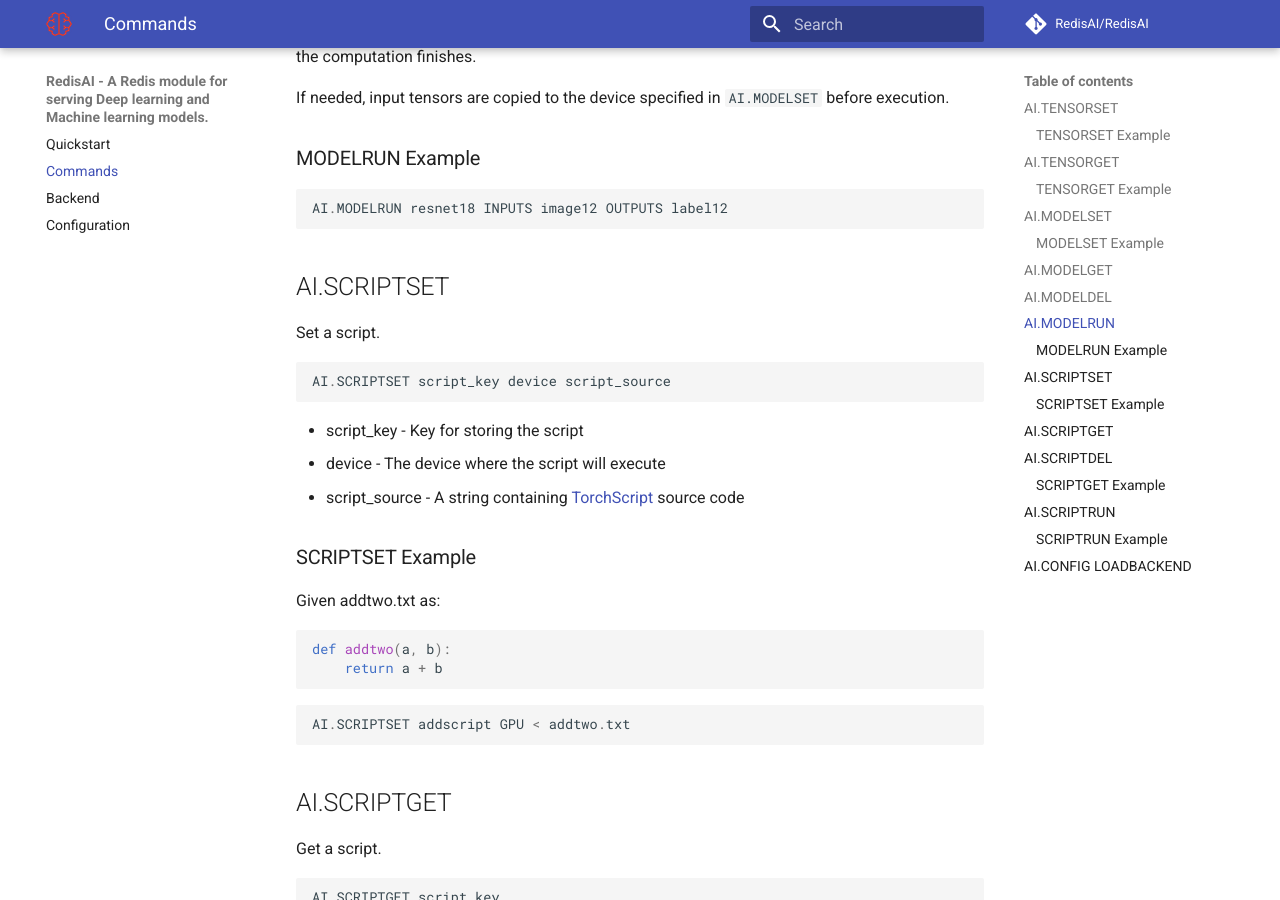
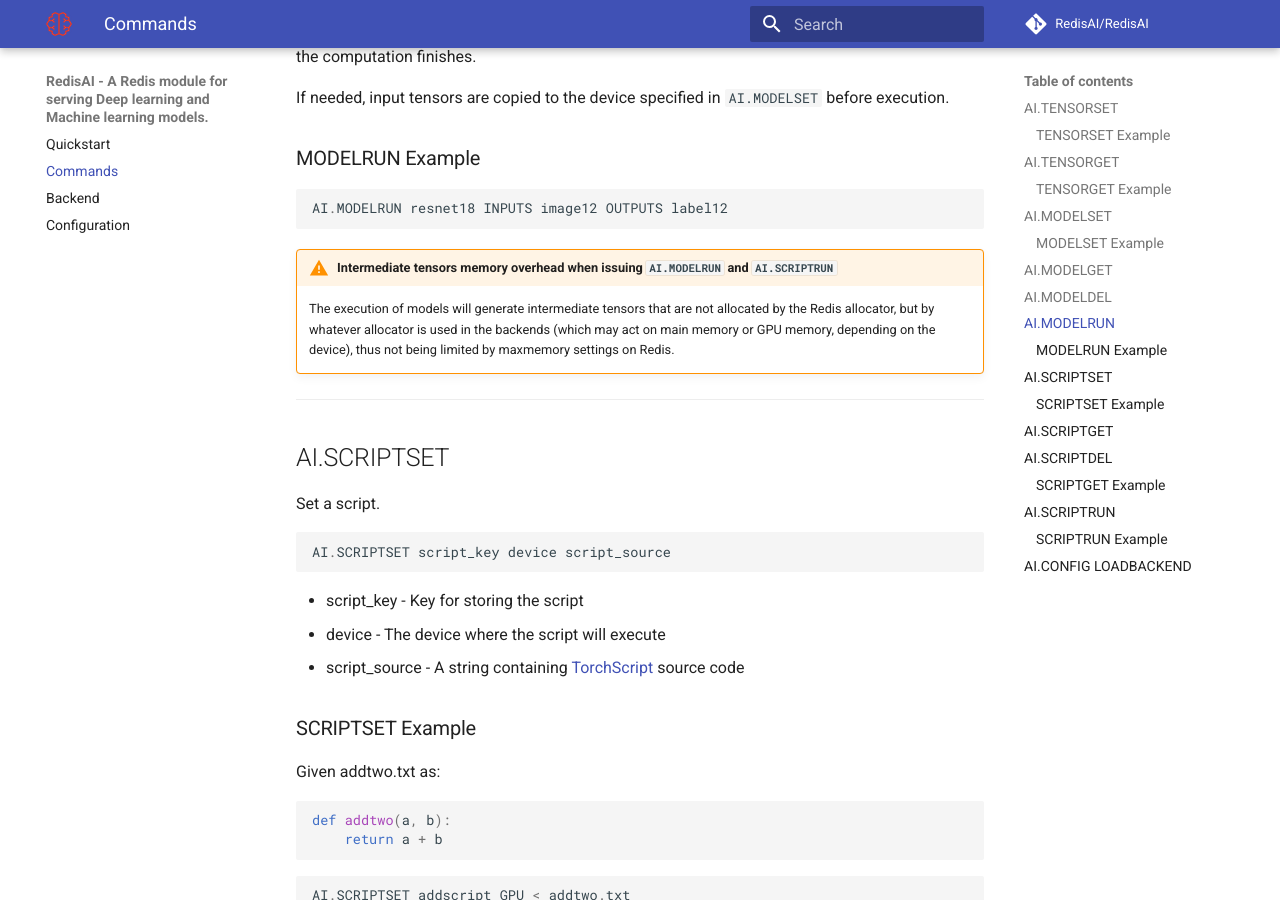
Before and after one commit to RedisAI/RedisAI, an MkDocs documentation site: the page built from docs/commands.md, in a window 1280 px wide and 900 px high, scrolled down 2812 px. Built offline with MkDocs 1.6.1 and Material for MkDocs 9.7.7, drawn with Linux system fonts in a browser that asks for light colours; comment, search, counter and statistics services are not loaded; old or Windows-style settings are respelled for this version of MkDocs; some of the changed text lies outside the part shown.

Commit message:
[add] documented Intermediate tensors memory overhead when issuing AI.MODELRUN and AI.SCRIPTRUN

````diff
--- a/docs/commands.md
+++ b/docs/commands.md
@@ -129,6 +129,13 @@ If needed, input tensors are copied to the device specified in `AI.MODELSET` bef
 AI.MODELRUN resnet18 INPUTS image12 OUTPUTS label12
 ```
 
+!!! warning "Intermediate tensors memory overhead when issuing `AI.MODELRUN` and `AI.SCRIPTRUN`"
+
+    The execution of models will generate intermediate tensors that are not allocated by the Redis allocator, but by whatever allocator is used in the backends (which may act on main memory or GPU memory, depending on the device), thus not being limited by maxmemory settings on Redis.
+---
+
+
+
 ## AI.SCRIPTSET
 
 Set a script.
@@ -205,6 +212,11 @@ If needed, input tensors are copied to the device specified in `AI.SCRIPTSET` be
 AI.SCRIPTRUN addscript addtwo INPUTS a b OUTPUTS c
 ```
 
+!!! warning "Intermediate tensors memory overhead when issuing `AI.MODELRUN` and `AI.SCRIPTRUN`"
+
+    The execution of models will generate intermediate tensors that are not allocated by the Redis allocator, but by whatever allocator is used in the backends (which may act on main memory or GPU memory, depending on the device), thus not being limited by maxmemory settings on Redis.
+---
+
 ## AI.CONFIG LOADBACKEND
 
 Enables setting run-time configuration options. See the full documentation about [run time and on load  configurations ](./configuring) for further details.
````
